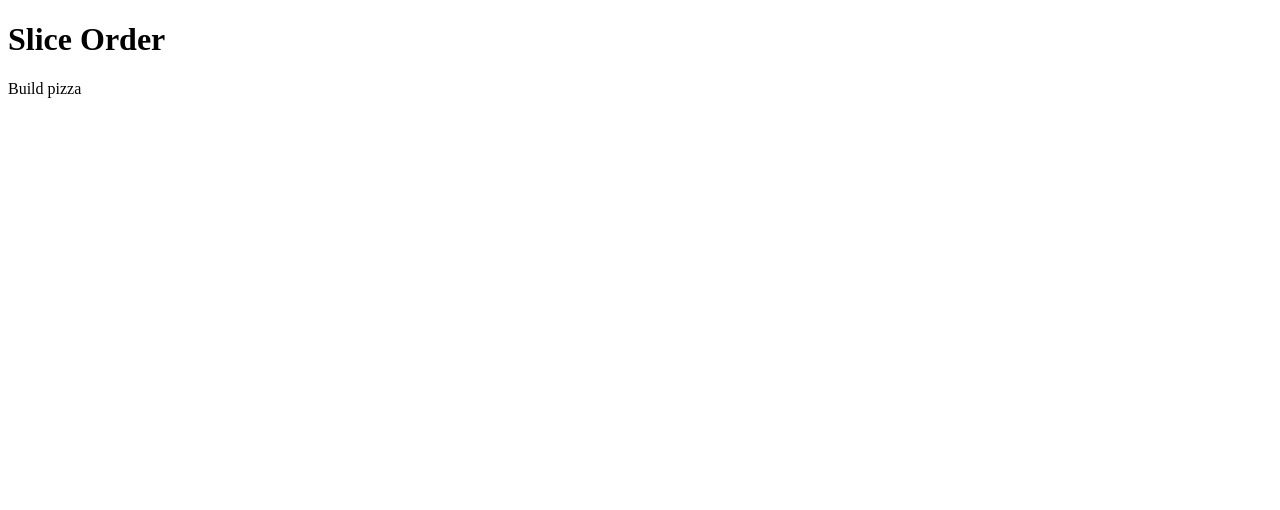
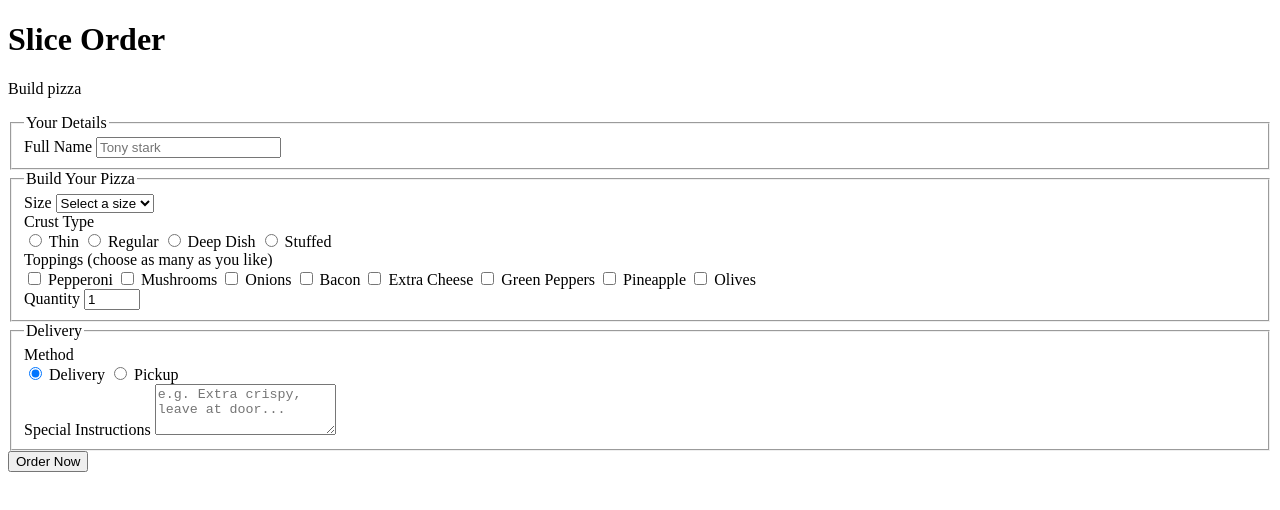
Before and after one commit to Aaron-Gregoire/26S-JavaScript-01-Week09, a plain HTML site: page Assignment2/index.html in a window 1280 px wide. Drawn offline with Linux system fonts and the light colour scheme.

Commit message:
finished html moving onto css

```diff
--- a/Assignment2/index.html
+++ b/Assignment2/index.html
@@ -15,8 +15,88 @@
     </header>
 <main>
     <form id="order-form" novalidate>
+        <fieldset>
+            <legend>Your Details</legend>
 
+            <div class="form-row">
+                <label for="cutomer-name">Full Name</label>
+                <input type="text" id="cutomer-name" name="cutomer-name" placeholder="Tony stark" required minlength="2">
+                <span class="error-message" id="customer-name-error"></span>
+            </div>
+        </fieldset>
+
+        <fieldset>
+            <legend>Build Your Pizza</legend>
+
+            <div class="form-row">
+                <label for="pizza-size">Size</label>
+                <select id="pizza-size" name="pizzaSize" required>
+                <option value="" disabled selected>Select a size</option>
+                <option value="Small">Small (10)</option>
+                <option value="Medium">Medium (12)</option>
+                <option value="Large">Large (14)</option>
+                <option value="X-Large">X-Large (16)</option>
+                </select>
+                <span class="error-message" id="pizza-size-error"></span>
+            </div>
+
+            <div class="form-row">
+                <span class="group-label">Crust Type</span>
+                <div class="radio-group" id="crust-group">
+                <label><input type="radio" name="crustType" value="Thin" required> Thin</label>
+                <label><input type="radio" name="crustType" value="Regular"> Regular</label>
+                <label><input type="radio" name="crustType" value="Deep Dish"> Deep Dish</label>
+                <label><input type="radio" name="crustType" value="Stuffed"> Stuffed</label>
+                </div>
+                <span class="error-message" id="crust-error"></span>
+            </div>
+
+            <div class="form-row">
+                <span class="group-label">Toppings (choose as many as you like)</span>
+                <div class="checkbox-group" id="toppings-group">
+                <label><input type="checkbox" name="toppings" value="Pepperoni"> Pepperoni</label>
+                <label><input type="checkbox" name="toppings" value="Mushrooms"> Mushrooms</label>
+                <label><input type="checkbox" name="toppings" value="Onions"> Onions</label>
+                <label><input type="checkbox" name="toppings" value="Bacon"> Bacon</label>
+                <label><input type="checkbox" name="toppings" value="Extra Cheese"> Extra Cheese</label>
+                <label><input type="checkbox" name="toppings" value="Green Peppers"> Green Peppers</label>
+                <label><input type="checkbox" name="toppings" value="Pineapple"> Pineapple</label>
+                <label><input type="checkbox" name="toppings" value="Olives"> Olives</label>
+                </div>
+            </div>
+
+            <div class="form-row">
+                <label for="quantity">Quantity</label>
+                <input type="number" id="quantity" name="quantity" min="1" max="10" value="1" required>
+                <span class="error-message" id="quantity-error"></span>
+            </div>
+        </fieldset>
+
+        <fieldset>
+            <legend>Delivery</legend>
+
+            <div class="form-row">
+                <span class="group-label">Method</span>
+                <div class="radio-group">
+                <label><input type="radio" name="deliveryMethod" value="Delivery" required checked> Delivery</label>
+                <label><input type="radio" name="deliveryMethod" value="Pickup"> Pickup</label>
+                </div>
+            </div>
+
+            <div class="form-row">
+                <label for="instructions">Special Instructions</label>
+                <textarea id="instructions" name="instructions" rows="3" placeholder="e.g. Extra crispy, leave at door..."></textarea>
+            </div>
+        </fieldset>
+
+        <button type="submit" id="order-btn">Order Now</button>
     </form>
+
+    <section id="order-result" class="order-result" hidden>
+        <h2>Order Confirmed</h2>
+        <p id="order-description"></p>
+    </section>
+
 </main>
 </body>
 </html>
```
